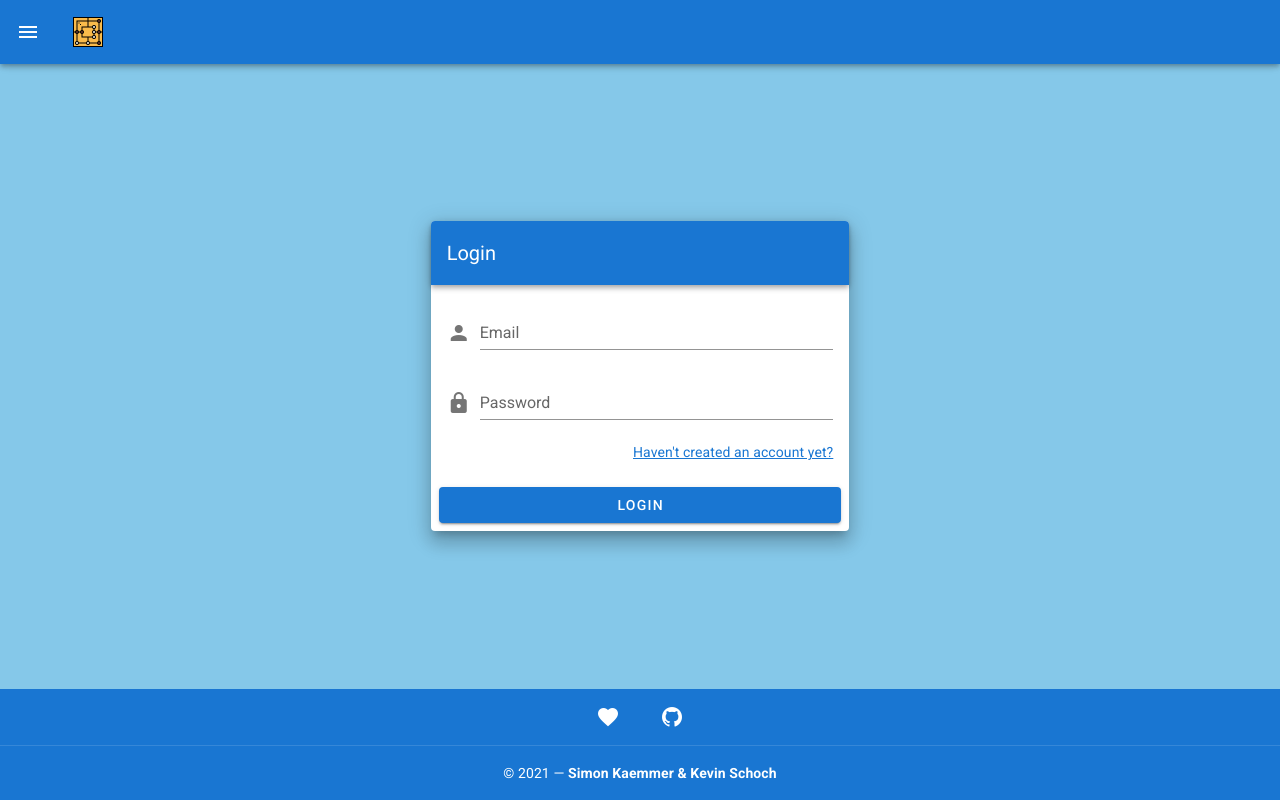
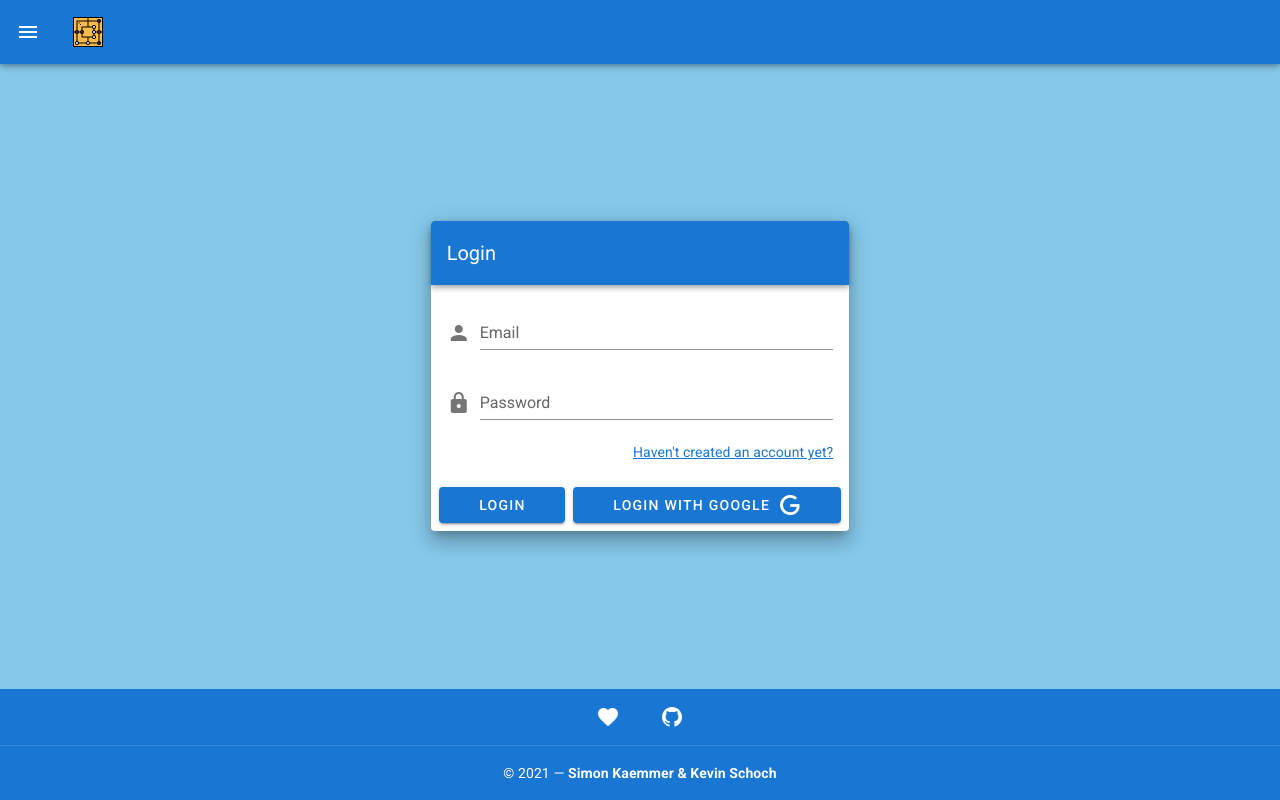
Before and after one commit to simonkaemmer/htwg-scala-mill-vue, a Vue app: page /login in a window 1280 px wide. Built offline with nearby package versions, Linux system fonts and the light colour scheme; what vue-confetti, vue-sweetalert2 would draw is missing.

Commit message:
Changes by Simon

```diff
--- a/src/main.js
+++ b/src/main.js
@@ -17,12 +17,12 @@ Vue.use(VueSweetalert2)
 Vue.use(VueConfetti)
 
 const firebaseConfig = {
-  apiKey: "AIzaSyDnLKyrQTXbTwoKgnKN2xYA9LV77WmJtPk",
-  authDomain: "htwg-mill-firebase.firebaseapp.com",
-  projectId: "htwg-mill-firebase",
-  storageBucket: "htwg-mill-firebase.appspot.com",
-  messagingSenderId: "1002822741451",
-  appId: "1:1002822741451:web:57575e23e6dbd931951a4e"
+  apiKey: "AIzaSyBlo0ts5Nj4A14uJngPP0RkTgkgyclC6Yk",
+  authDomain: "htwg-mill.firebaseapp.com",
+  projectId: "htwg-mill",
+  storageBucket: "htwg-mill.appspot.com",
+  messagingSenderId: "96531561840",
+  appId: "1:96531561840:web:18d5ffe59607753fa963b5"
 }
 
 initializeApp(firebaseConfig);
--- a/src/views/Login.vue
+++ b/src/views/Login.vue
@@ -45,6 +45,15 @@
                 @click="submit()"
             >Login
             </v-btn>
+            <v-btn
+                color="primary"
+                class="flex"
+                @click="submitWithGoogle()"
+            >Login with Google
+              <v-icon class="ml-2">
+                mdi-google
+              </v-icon>
+            </v-btn>
           </v-card-actions>
         </v-card>
       </v-flex>
@@ -53,7 +62,7 @@
 </template>
 
 <script>
-import { getAuth, signInWithEmailAndPassword } from 'firebase/auth'
+import { GoogleAuthProvider, getAuth, signInWithPopup,signInWithEmailAndPassword } from 'firebase/auth'
 
 export default {
   data() {
@@ -82,6 +91,17 @@ export default {
     }
   },
   methods: {
+    submitWithGoogle() {
+      const auth = getAuth()
+      const provider = new GoogleAuthProvider()
+      signInWithPopup(auth, provider).then(request => {
+        console.log(request)
+        this.$router.push('/')
+      })
+      .catch(err => {
+        console.log(err)
+      })
+    },
     submit() {
       this.$refs.form.validate()
       if (!this.valid)
```
